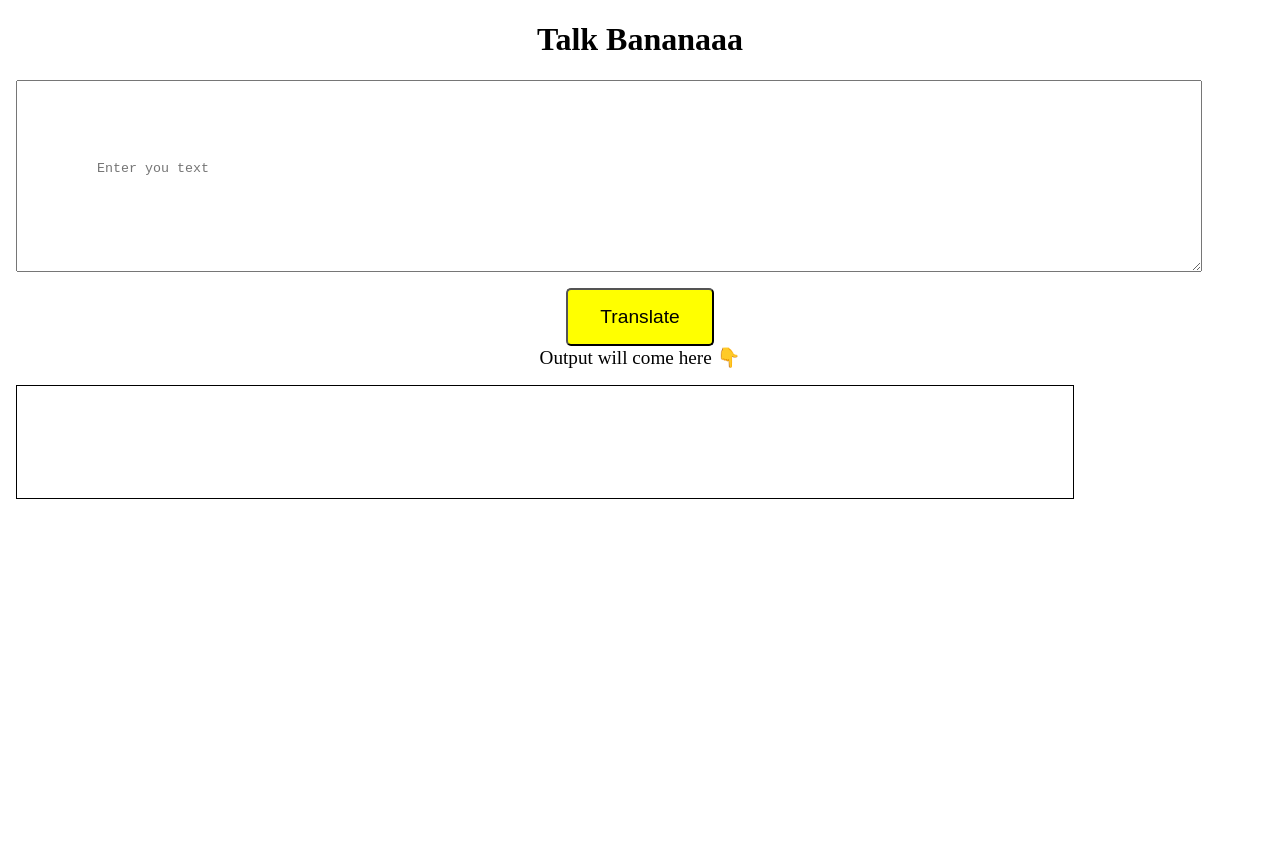
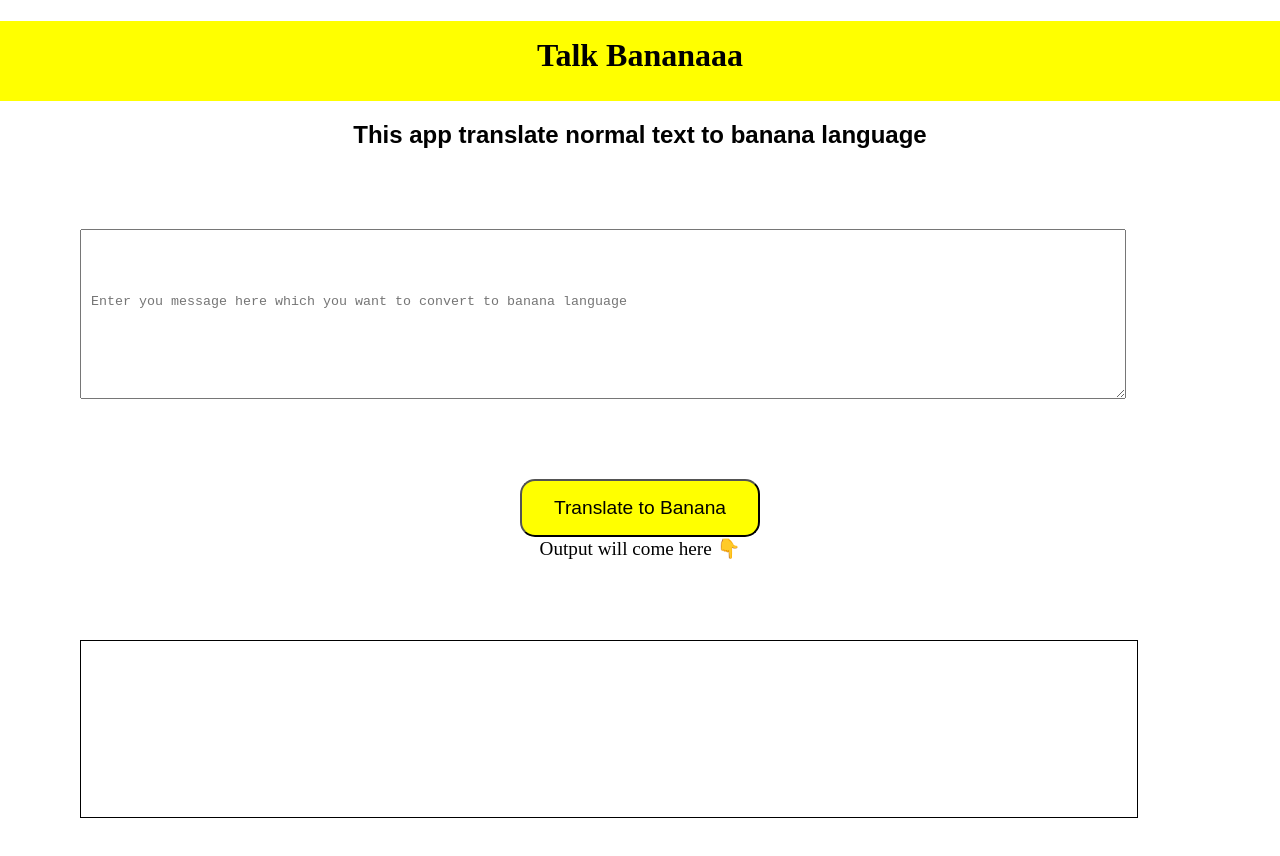
Before and after one commit to vijaydevkate/Banana-Speak, a plain HTML site: page index.html in a window 1280 px wide. Before the commit the page ends 800 px from the top, so only its background shows below. Drawn offline with Linux system fonts and the light colour scheme.

Commit message:
minor changes

```diff
--- a/index.css
+++ b/index.css
@@ -3,21 +3,41 @@ body {
   text-align: center;
 }
 
+.container{
+    /* border: 2px solid red; */
+    height: 10vh;
+    background-color: yellow;
+
+
+}
+
+.container h1{
+    padding-top: 1rem;
+}
+
+h2{
+    font-family: Arial, Helvetica, sans-serif;
+}
+
 textarea {
+  padding-bottom: 1px;
   width: 80%;
-  height: vh;
+  height: 5vh;
   display: block;
-  margin: 1rem;
-  padding: 5rem;
+  margin: 5rem;
+  padding: 4rem;
   justify-items: center;
+  padding-left: 10px;
+  padding-right: 10px;
 }
 
 #output {
   border: 1px solid black;
   height: 10vh;
   width: 80%;
-  margin: 1rem;
+  margin: 5rem;
   padding: 1rem;
+  padding-bottom: 5rem;
 }
 
 #btn-translate {
@@ -25,6 +45,6 @@ textarea {
   justify-content: center;
   font-size: larger;
   padding: 1rem 2rem;
-  border-radius: 5px;
-  cursor: auto;
+  border-radius: 15px;
+  cursor: pointer;
 }
--- a/index.html
+++ b/index.html
@@ -9,15 +9,19 @@
     <link rel="stylesheet" href="index.css" />
   </head>
   <body>
-    <h1>Talk Bananaaa</h1>
+    <div class="container">
+        <h1>Talk Bananaaa</h1>
+    </div>
 
-    <textarea id="text-input" placeholder="Enter you text"></textarea>
+    <h2>This app translate normal text to banana language </h2>
 
-    <button id="btn-translate">Translate</button>
+    <textarea id="text-input" placeholder="Enter you message here which you want to convert to banana language"></textarea>
+
+    <button id="btn-translate">Translate to Banana</button>
 
     <div style="font-size: larger">Output will come here 👇</div>
 
-    <div id="output"></div>
+    <div id="output" ></div>
 
     <script src="app.js" type="text/javascript"></script>
   </body>
```
